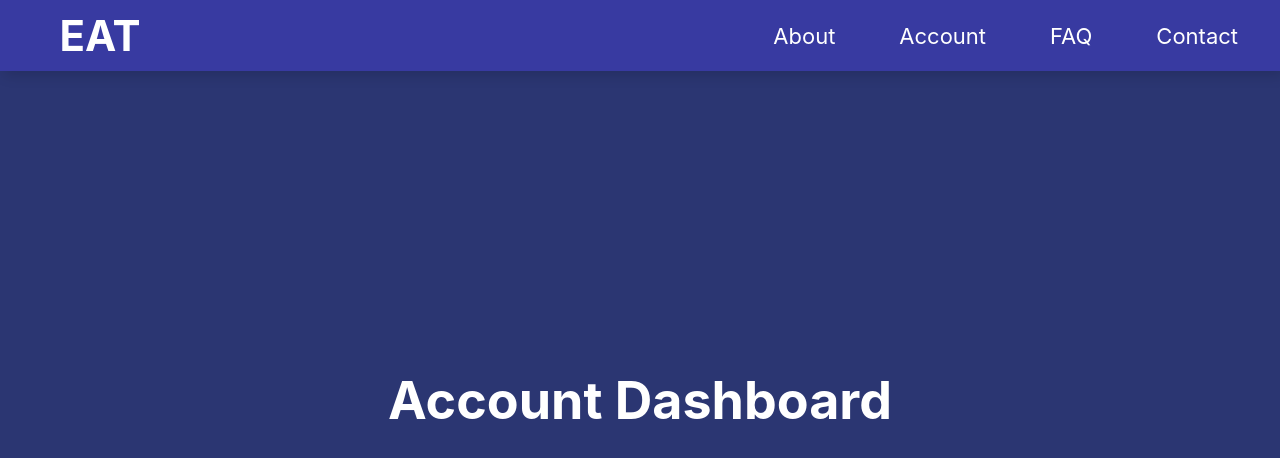
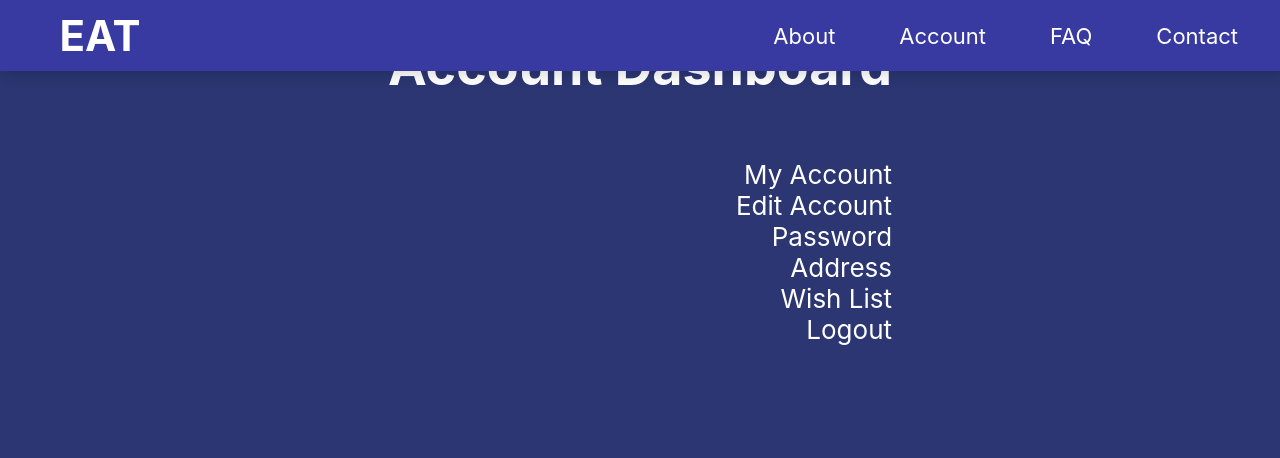
Before and after one commit to thehashton/Grumble, a React (Create React App) app: page /account in a window 1280 px wide. Shown: the top 458 px of the page. Built offline with nearby package versions, Linux system fonts and the light colour scheme.

Commit message:
Adds some further styling across the app

```diff
--- a/src/App.scss
+++ b/src/App.scss
@@ -1,5 +1,18 @@
+html, body {
+  height: 100%;
+  background: #2b3672;
+}
+
 .App {
   text-align: center;
+}
+
+.container {
+  width: 100%;
+  padding-top: 200px;
+  @media screen and (min-width: 768px){
+    padding-top: 120px;
+  }
 }
 
 .App-logo {
@@ -8,8 +21,6 @@
 }
 
 .App-header {
-  background-color: #2b3672;
-  min-height: 100vh;
   display: flex;
   flex-direction: column;
   align-items: center;
@@ -58,3 +69,7 @@
   opacity: 0;
   transition: opacity 150ms linear;
 }
+
+.fade-enter-done {
+  margin: auto;
+}
--- a/src/RootComponents/About/About.scss
+++ b/src/RootComponents/About/About.scss
@@ -0,0 +1,17 @@
+.About {
+    padding: 0 20px;
+}
+
+.About__content {
+    max-width: 800px;
+    margin: auto;
+}
+
+.sidebar {
+    float: right;
+    text-align: end;
+}
+
+.sidebar__item {
+    list-style-type: none;
+}
--- a/src/RootComponents/About/About.tsx
+++ b/src/RootComponents/About/About.tsx
@@ -5,7 +5,11 @@ export default class About extends Component {
   render() {
     return (
       <div className="About">
+        <div className={"About__content"}>
           <h1>About</h1>
+          <p>Find places to eat, recommended by people near you.</p>
+          <p>The goal here at<strong> _Eat_</strong> is to make finding a place to chow-down <strong>easy</strong>, <strong>shareable</strong> and <strong>fun</strong>.</p>
+          </div>
       </div>
     )
   }
--- a/src/RootComponents/Account/Account.scss
+++ b/src/RootComponents/Account/Account.scss
@@ -0,0 +1,3 @@
+.Account {
+    width: 100%;
+}
--- a/src/RootComponents/Account/Account.tsx
+++ b/src/RootComponents/Account/Account.tsx
@@ -6,6 +6,16 @@ export default class Account extends Component {
     return (
       <div className={"Account"}>
         <h1>Account Dashboard</h1>
+        <div className={"sidebar"}>
+          <ul>
+            <li className="sidebar__item">My Account</li>
+            <li className="sidebar__item">Edit Account</li>
+            <li className="sidebar__item">Password</li>
+            <li className="sidebar__item">Address</li>
+            <li className="sidebar__item">Wish List</li>
+            <li className="sidebar__item">Logout</li>
+          </ul>
+        </div>
       </div>
     )
   }
--- a/src/RootComponents/Home/Home.tsx
+++ b/src/RootComponents/Home/Home.tsx
@@ -37,7 +37,7 @@ export const Home: React.SFC = () => {
   const message = msgArr[Math.floor(Math.random()*msgArr.length)];
 
   return (
-    <div>
+    <div className={"Home"}>
       <HeroLogo />
       <HeroTitle />
       <Buttons />
--- a/src/RootComponents/Home/home.scss
+++ b/src/RootComponents/Home/home.scss
@@ -3,8 +3,13 @@
     height: auto;
 }
 
+.Home {
+    padding-top: 40px;
+}
+
 .home-wrapper {
     width: 100%;
+    margin-bottom: 20px;
 
     h1, p {
         margin: 0;
--- a/src/components/Global/Header/Header.tsx
+++ b/src/components/Global/Header/Header.tsx
@@ -1,8 +1,6 @@
 import React from 'react';
 import './header.scss';
 import { NavLink, Switch, Route } from 'react-router-dom';
-import Home from '../../../RootComponents/Home';
-import About from '../../../RootComponents/About';
 
 const Header = (props: any) => {
     return (
--- a/src/components/Global/Header/header.scss
+++ b/src/components/Global/Header/header.scss
@@ -42,7 +42,9 @@
 }
 
 .menu__item {
-    padding-right: 20px;
+    @media only screen and (min-width: 768px) {
+        padding-right: 20px;
+    }
 }
 
 .menu__link {
```
